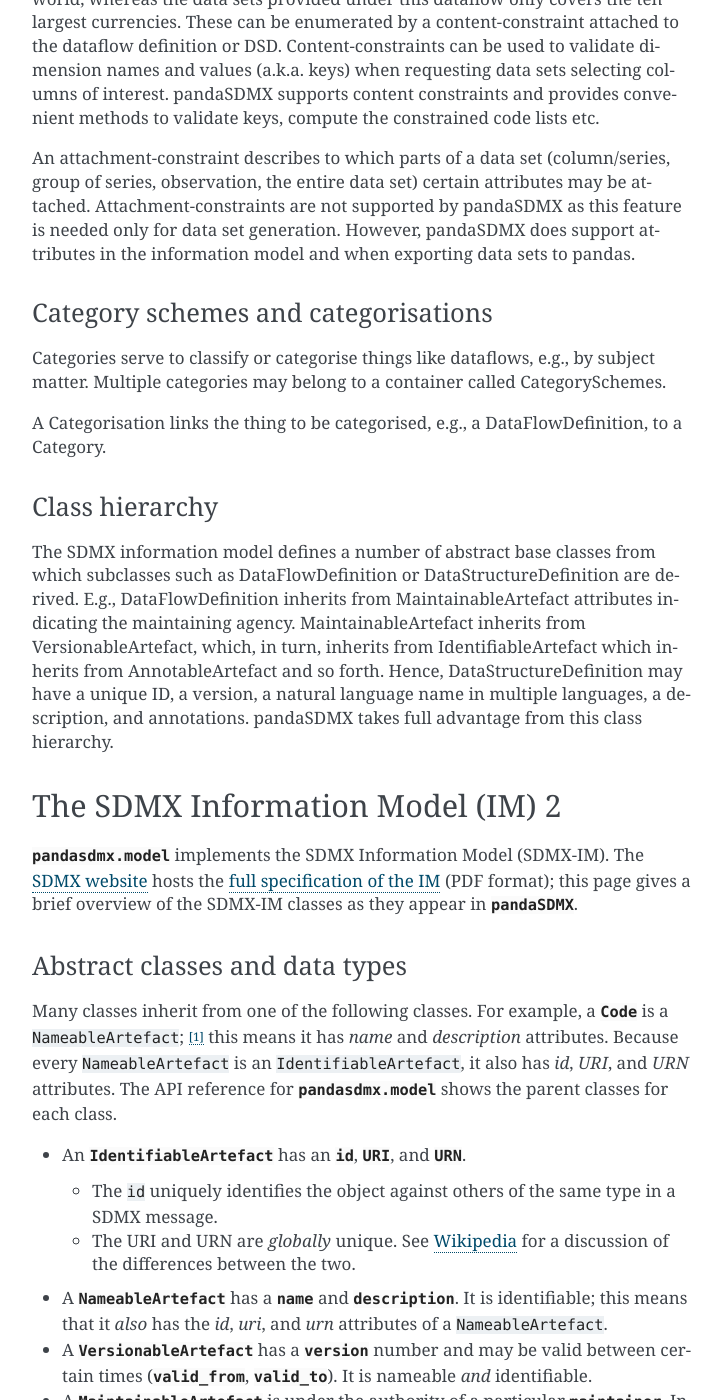
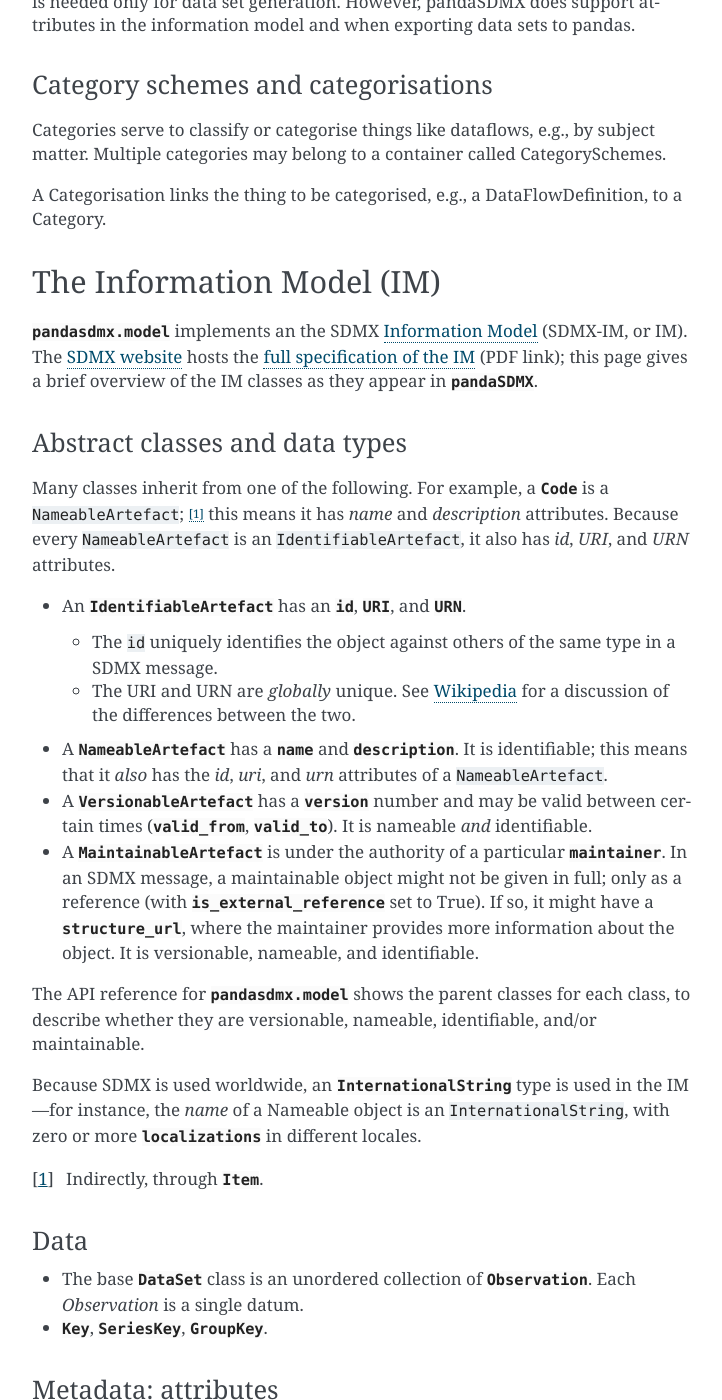
Before and after one commit to dr-leo/pandaSDMX, a Sphinx documentation site: the page built from doc/overview.rst, in a window 1280 px wide and 1400 px high, scrolled down 4087 px. Shown: the whole window, without its empty margins (388-1110 px from the left). Built offline with Sphinx 7.4.7, drawn with Linux system fonts in a browser that asks for light colours; some of the changed text lies outside the part shown.

Commit message:
overview.rst: remove duplicated text; add glossary

```diff
--- a/doc/index.rst
+++ b/doc/index.rst
@@ -68,6 +68,7 @@
 
 ..
 
+- :doc:`glossary`
 - :doc:`license`
 - :ref:`genindex`
 
@@ -75,4 +76,5 @@
    :hidden:
 
    overview
+   glossary
    license
--- a/doc/overview.rst
+++ b/doc/overview.rst
@@ -4,13 +4,6 @@
 Extensive information on SDMX, including learning material, is available in multiple places on the Internet.
 :ref:`As stated<not-the-standard>`, the documentation you are reading does not duplicate this information.
 This overview page provides notes to help explain *how* :mod:`pandaSDMX` implements the standards, in order to help you make use of it.
-
-.. todo:: Edit this text to:
-
-   - Refer to the documentation of methods, parameters, etc., instead of repeating it.
-   - Reduce repetition, including of things described both here and in :doc:`walkthrough`.
-   - Eliminate descriptions/justifications of removed workarounds.
-   - Avoid repeating descriptions of SDMX, the IM, etc. that are provided more clearly by other sources; link to them instead.
 
 .. _resources:
 
@@ -42,19 +35,17 @@
 Others *only* provide SDMX 2.0-formatted data; these services cannot be used with :mod:`pandaSDMX`.
 
 
-.. _im:
-
 The SDMX Information Model (IM)
 ===============================
 
-At its core, SDMX defines an :index:`information model` consisting of a set of :index:`classes`, their logical relations, and semantics.
+.. todo:: Edit this verbose text into following section.
+
+   - Refer to the documentation of methods, parameters, etc., instead of repeating it.
+   - Reduce repetition, including of things described both here and in :doc:`walkthrough`.
+   - Eliminate descriptions/justifications of removed workarounds.
+   - Avoid repeating descriptions of SDMX, the IM, etc. that are provided more clearly by other sources; link to them instead.
+
 There are classes defining things like data sets, metadata sets, data and metadata structures, processes, organisations and their specific roles to name but a few.
-The information model is agnostic as to its implementation.
-The SDMX standard provides an XML-based implementation (see below).
-And a more efficient JSON-variant called SDMXJSON is being standardised by the
-`SDMX Technical Standards Working Group <https://github.com/sdmx-twg>`_. PandaSDMX supports both formats.
-
-The following sections briefly introduces some key elements of the information model.
 
 Data sets
 ---------
@@ -136,63 +127,57 @@
 
 A :index:`Categorisation` links the thing to be categorised, e.g., a DataFlowDefinition, to a :index:`Category`.
 
-Class hierarchy
----------------
 
-The SDMX information model defines a number of abstract base classes from which subclasses such as :index:`DataFlowDefinition` or :index:`DataStructureDefinition` are derived.
-E.g., DataFlowDefinition inherits from :index:`MaintainableArtefact` attributes indicating the maintaining agency.
-MaintainableArtefact inherits from :index:`VersionableArtefact`, which, in turn, inherits from :index:`IdentifiableArtefact` which inherits from :index:`AnnotableArtefact` and so forth.
-Hence, DataStructureDefinition may have a unique ID, a version, a natural language name in multiple languages, a description, and annotations.
-pandaSDMX takes full advantage from this class hierarchy.
+.. _im:
+
+The Information Model (IM)
+==========================
+
+:mod:`pandasdmx.model` implements an the SDMX :term:`Information Model <information model>` (SDMX-IM, or IM).
+The `SDMX website <https://sdmx.org/?page_id=5008>`_ hosts the `full specification of the IM <sdmx-im>`_ (PDF link); this page gives a brief overview of the IM classes as they appear in :mod:`pandaSDMX`.
+
+.. _sdmx-im: https://sdmx.org/wp-content/uploads/SDMX_2-1-1_SECTION_2_InformationModel_201108.pdf
 
 
-The SDMX Information Model (IM) 2
-=================================
-
-:mod:`pandasdmx.model` implements the SDMX Information Model (SDMX-IM).
-The `SDMX website <https://sdmx.org/?page_id=5008>`_ hosts the `full specification of the IM <sdmx-im>`_ (PDF format); this page gives a
-brief overview of the SDMX-IM classes as they appear in :mod:`pandaSDMX`.
-
-.. _sdmx-im: https://sdmx.org/wp-content/uploads/SDMX_2-1-1_SECTION_2_InformationModel_201108.pdf
+.. _im-base-classes:
 
 Abstract classes and data types
 -------------------------------
 
-.. currentmodule:: pandasdmx.model
+Many classes inherit from one of the following.
+For example, a :class:`.Code` is a ``NameableArtefact``; [1]_ this means it has `name` and `description` attributes. Because every ``NameableArtefact`` is an ``IdentifiableArtefact``, it also has `id`, `URI`, and `URN` attributes.
 
-Many classes inherit from one of the following classes.
-For example, a :class:`Code` is a ``NameableArtefact``; [1]_ this means it has `name` and `description` attributes. Because every ``NameableArtefact`` is an ``IdentifiableArtefact``, it also has `id`, `URI`, and `URN` attributes.
-The API reference for :mod:`pandasdmx.model` shows the parent classes for each class.
-
-- An :class:`IdentifiableArtefact` has an :attr:`id <IdentifiableArtefact.id>`,
-  :attr:`URI <IdentifiableArtefact.uri>`, and
-  :attr:`URN <IdentifiableArtefact.urn>`.
+- An :class:`.IdentifiableArtefact` has an :attr:`id <.IdentifiableArtefact.id>`,
+  :attr:`URI <.IdentifiableArtefact.uri>`, and
+  :attr:`URN <.IdentifiableArtefact.urn>`.
 
   - The ``id`` uniquely identifies the object against others of the same type in
     a SDMX message.
   - The URI and URN are *globally* unique. See `Wikipedia <https://en.wikipedia.org/wiki/Uniform_Resource_Identifier#URLs_and_URNs>`_ for a
     discussion of the differences between the two.
 
-- A :class:`NameableArtefact` has a :attr:`name <NameableArtefact.name>` and
-  :attr:`description <NameableArtefact.description>`. It is identifiable; this
+- A :class:`.NameableArtefact` has a :attr:`name <.NameableArtefact.name>` and
+  :attr:`description <.NameableArtefact.description>`. It is identifiable; this
   means that it *also* has the `id`, `uri`, and `urn` attributes of a
   ``NameableArtefact``.
-- A :class:`VersionableArtefact` has a
-  :attr:`version <VersionableArtefact.version>` number and may be valid between
-  certain times (:attr:`valid_from <VersionableArtefact.valid_from>`,
-  :attr:`valid_to <VersionableArtefact.valid_to>`). It is nameable *and*
+- A :class:`.VersionableArtefact` has a
+  :attr:`version <.VersionableArtefact.version>` number and may be valid between
+  certain times (:attr:`valid_from <.VersionableArtefact.valid_from>`,
+  :attr:`valid_to <.VersionableArtefact.valid_to>`). It is nameable *and*
   identifiable.
-- A :class:`MaintainableArtefact` is under the authority of a particular
-  :attr:`maintainer <MaintainableArtefact.maintainer>`. In an SDMX message,
+- A :class:`.MaintainableArtefact` is under the authority of a particular
+  :attr:`maintainer <.MaintainableArtefact.maintainer>`. In an SDMX message,
   a maintainable object might not be given in full; only as a reference (with
-  :attr:`is_external_reference <MaintainableArtefact.is_external_reference>`
+  :attr:`is_external_reference <.MaintainableArtefact.is_external_reference>`
   set to True). If so, it might have a :attr:`structure_url
-  <MaintainableArtefact.structure_url>`, where the maintainer provides more
+  <.MaintainableArtefact.structure_url>`, where the maintainer provides more
   information about the object. It is versionable, nameable, and identifiable.
 
-Because SDMX is used worldwide, an :class:`InternationalString` type is used in
+The API reference for :mod:`pandasdmx.model` shows the parent classes for each class, to describe whether they are versionable, nameable, identifiable, and/or maintainable.
+
+Because SDMX is used worldwide, an :class:`.InternationalString` type is used in
 the IM—for instance, the `name` of a Nameable object is an
-``InternationalString``, with zero or more :attr:`localizations <InternationalString.localizations>` in different locales.
+``InternationalString``, with zero or more :attr:`localizations <.InternationalString.localizations>` in different locales.
 
 .. [1] Indirectly, through :class:`Item`.
 
```
Also changed, not shown: doc/glossary.rst (added, +22 -0 lines).
